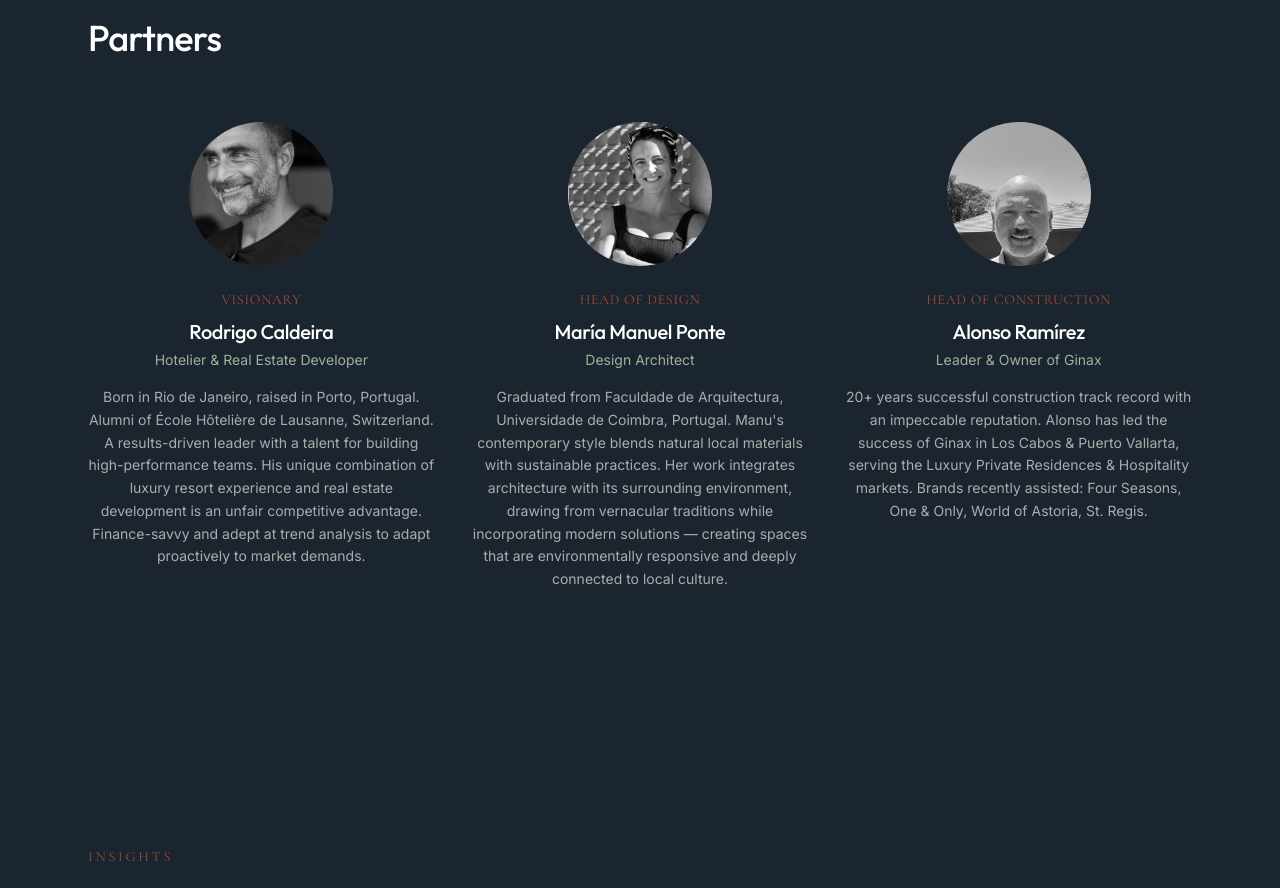
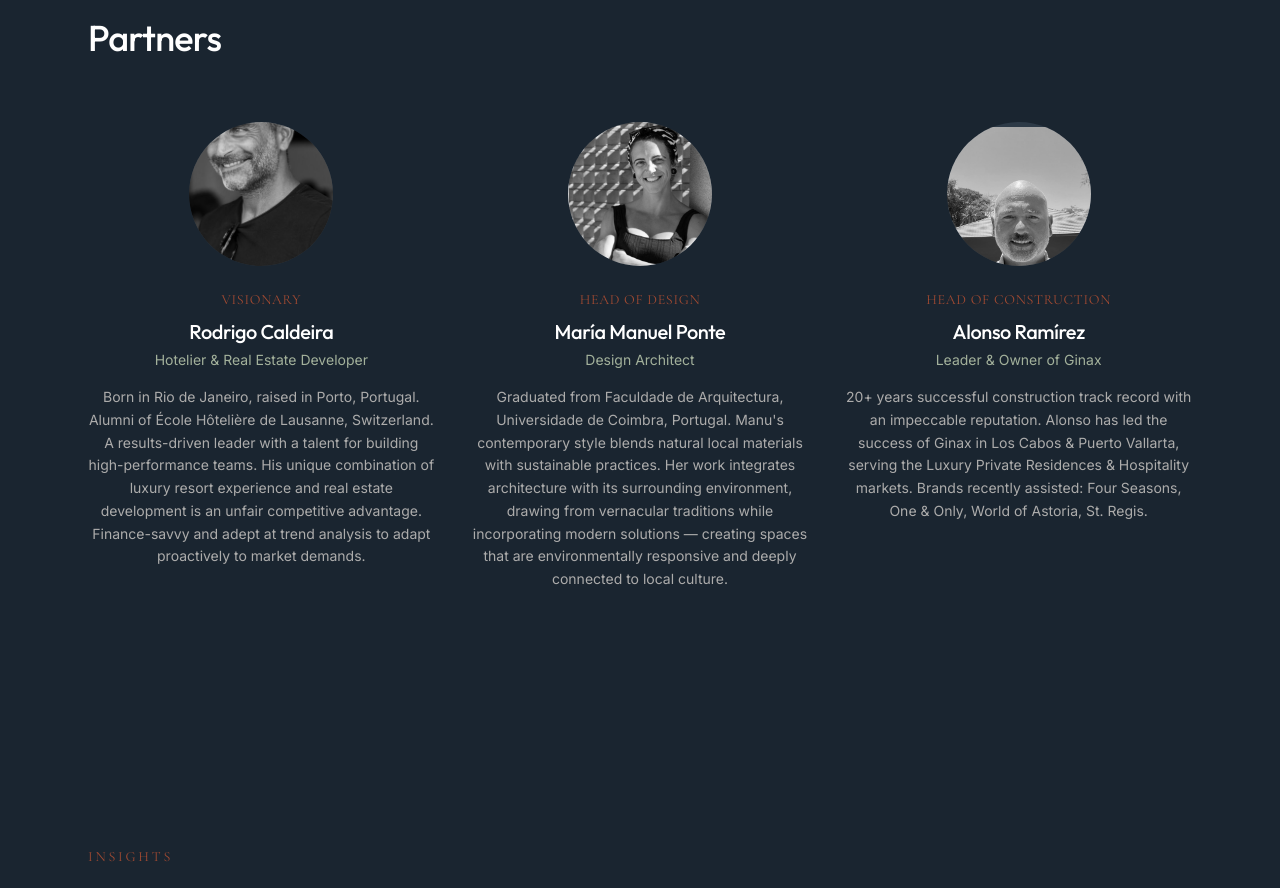
Before and after one commit to guillermomeana-coder/insolitus-development, a Next.js app: page /en in a window 1280 px wide. Shown: the part 4280-5168 px from the top of the page. Built offline with nearby package versions, Linux system fonts and the light colour scheme; no server answers.

Commit message:
fix: adjust Rodrigo down, Alonso higher

```diff
--- a/src/components/Partners.tsx
+++ b/src/components/Partners.tsx
@@ -39,7 +39,7 @@ const partners = [
     key: 'rodrigo',
     roleKey: 'visionary',
     image: '/images/team/rodrigo-caldeira.jpeg',
-    position: 'center 20%',
+    position: 'center 35%',
   },
   {
     key: 'manu',
@@ -51,7 +51,7 @@ const partners = [
     key: 'alonso',
     roleKey: 'construction',
     image: '/images/team/alonso-ramirez.jpeg',
-    position: 'center top',
+    position: '50% -10%',
   },
 ] as const;
 
```
